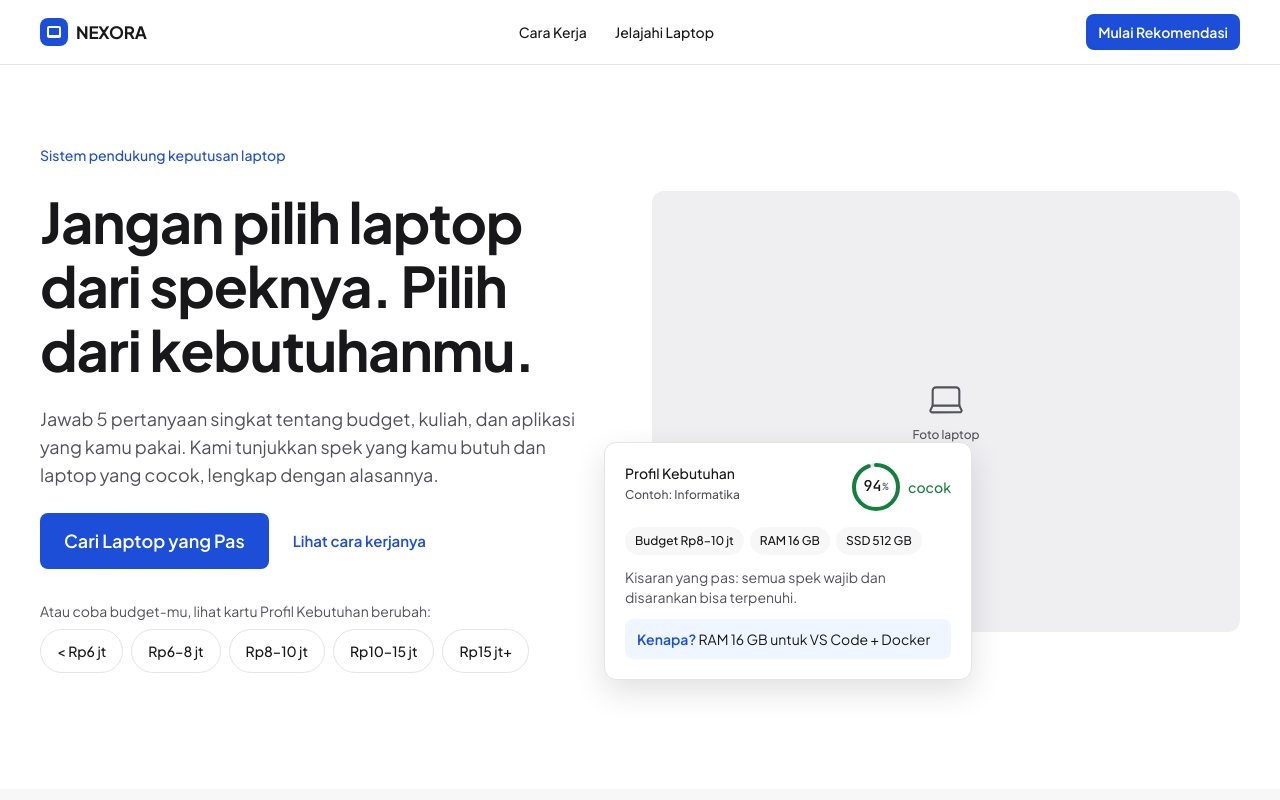
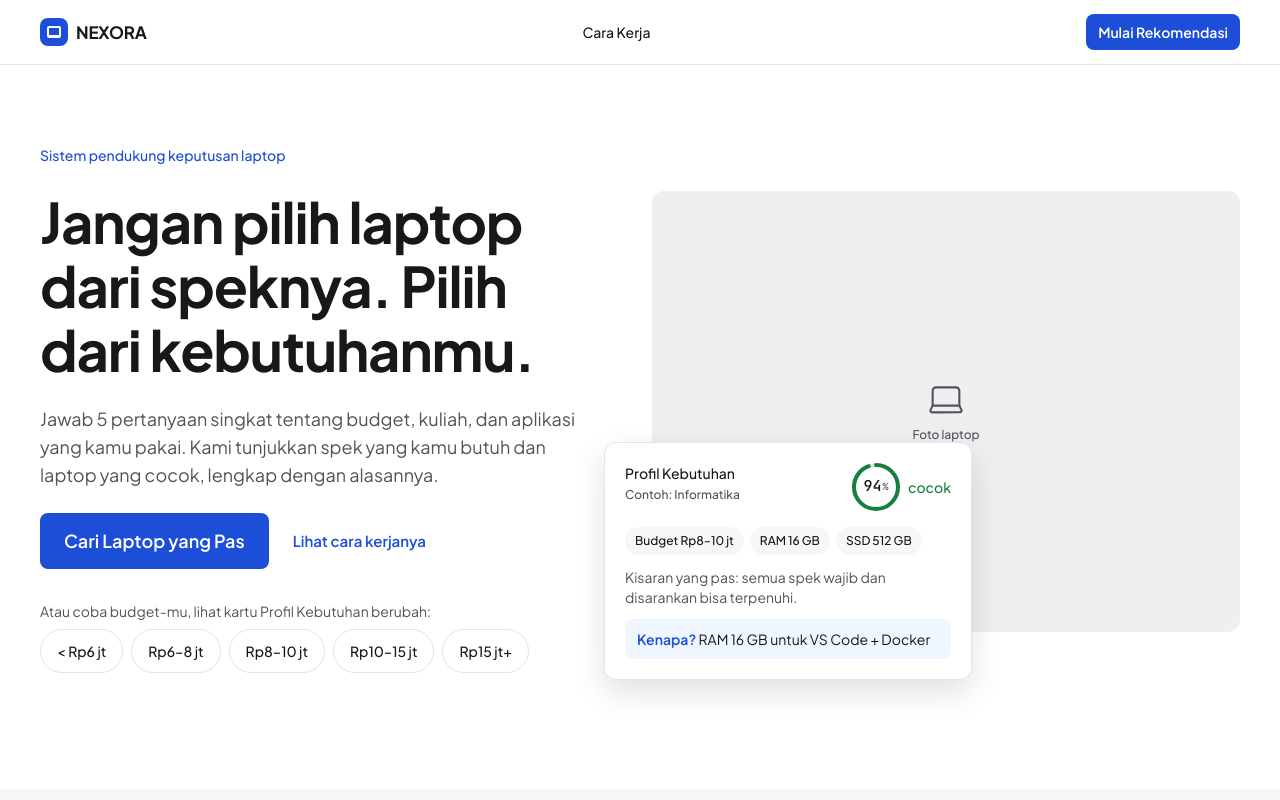
Before and after one commit to Renkaslana/NEXORA, a Next.js app: page / in a window 1280 px wide. Shown: the top 800 px of the page. Built offline with nearby package versions, Linux system fonts and the light colour scheme.

Commit message:
docs: tambah README proyek dan perbarui dokumentasi

```diff
--- a/app/laptop/[slug]/not-found.tsx
+++ b/app/laptop/[slug]/not-found.tsx
@@ -14,9 +14,7 @@ export default function LaptopNotFound() {
           <Button asChild>
             <Link href="/rekomendasi/hasil">Kembali ke hasil</Link>
           </Button>
-          <Button asChild variant="secondary">
-            <Link href="/jelajah">Jelajahi laptop</Link>
-          </Button>
+          {/* "Jelajahi laptop" (/jelajah) ditambahkan saat halamannya dibuat (PRD §26). */}
         </StateMessage>
       </main>
     </div>
--- a/components/laptop/detail-view.tsx
+++ b/components/laptop/detail-view.tsx
@@ -346,9 +346,7 @@ function DetailLoader({ slug, mock, onRetry, announce }: { slug: string; mock: M
         <Button asChild>
           <Link href={RESULTS_HREF}>Kembali ke hasil</Link>
         </Button>
-        <Button asChild variant="secondary">
-          <Link href="/jelajah">Jelajahi laptop</Link>
-        </Button>
+        {/* "Jelajahi laptop" (/jelajah) ditambahkan saat halamannya dibuat (PRD §26). */}
       </StateMessage>
     )
   }
--- a/components/layout/navbar.tsx
+++ b/components/layout/navbar.tsx
@@ -9,10 +9,9 @@ import { Button } from "@/components/ui/button"
 // PRD §13, §23, §24 Navbar: logo kiri, "Cara Kerja" + "Jelajahi Laptop", CTA kanan.
 // Mobile: logo + hamburger + CTA ikon. Sticky, latar putih.
 
-const links = [
-  { href: "#cara-kerja", label: "Cara Kerja" },
-  { href: "/jelajah", label: "Jelajahi Laptop" },
-]
+// "Jelajahi Laptop" (/jelajah, PRD §8 Should have) disembunyikan sampai halamannya dibuat
+// agar demo tidak menemui 404. Tambahkan kembali: { href: "/jelajah", label: "Jelajahi Laptop" }.
+const links = [{ href: "#cara-kerja", label: "Cara Kerja" }]
 
 export function Wordmark({ className }: { className?: string }) {
   return (
```
Also changed, not shown: 2 other files (tests, documents, lock files or other folders).
